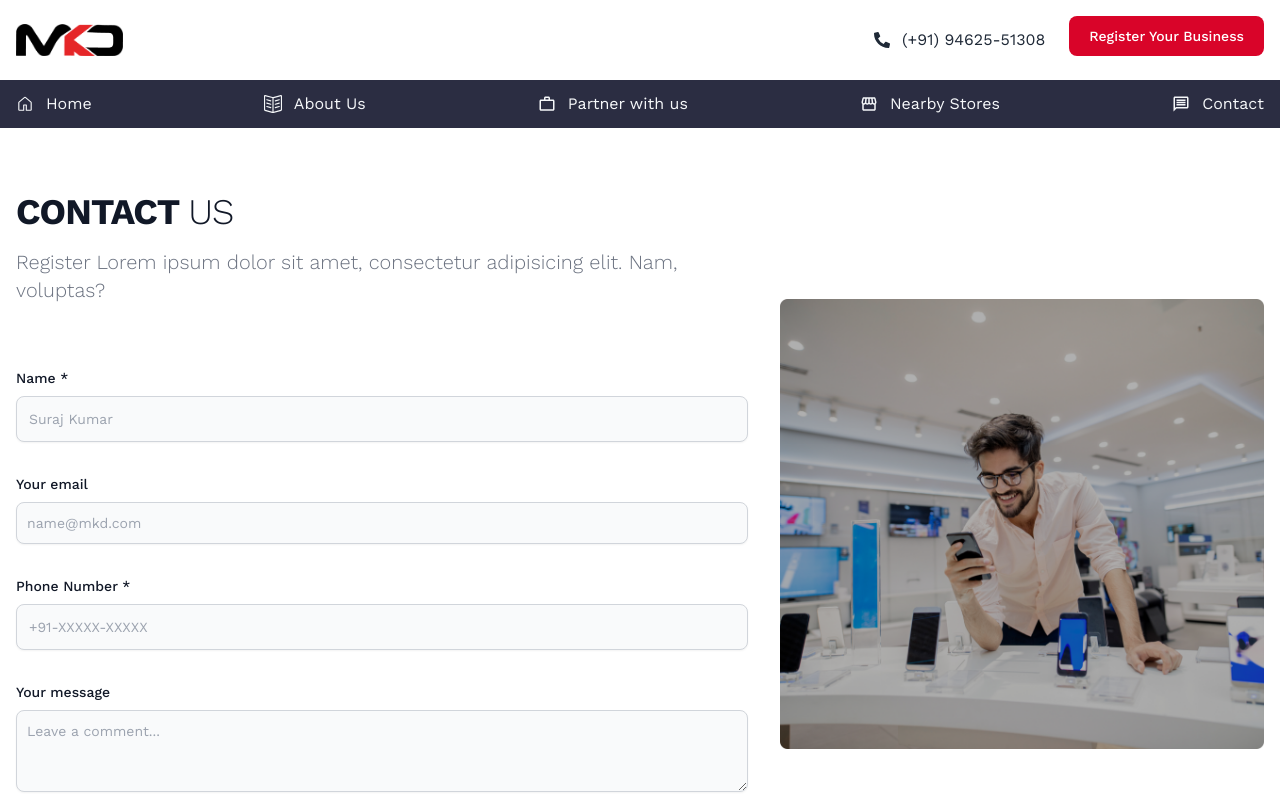
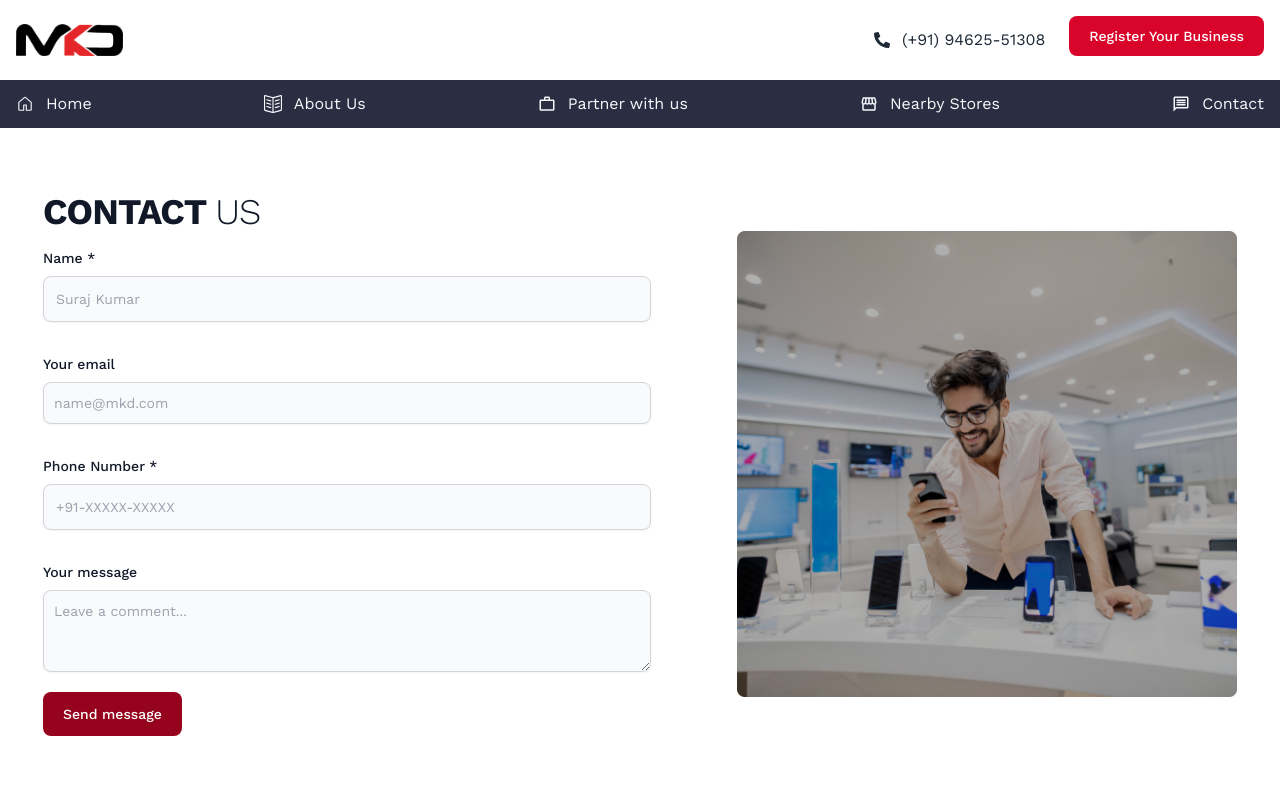
Before and after one commit to sid-talesara/mkd-frontend, a Next.js app: page /contact in a window 1280 px wide. Shown: the top 800 px of the page. Built offline with nearby package versions, Linux system fonts and the light colour scheme.

Commit message:
UI changes

```diff
--- a/app/(website)/about/AboutHero.tsx
+++ b/app/(website)/about/AboutHero.tsx
@@ -10,7 +10,7 @@ const AboutHero = (props: Props) => {
       <div className=" text-mkd-dark flex justify-center">
         <div className="max-w-screen-xl  w-full py-0 md:py-8">
           {/* info */}
-          <div className="flex flex-col lg:flex-row w-full ">
+          <div className="flex  flex-col-reverse lg:flex-row w-full ">
             {/* left */}
             <div className="w-full lg:w-1/2 bg-green-4d00 h-min flex flex-col px-12 py-10 justify-center">
               <h3 className="text-4xl font-light py-8">
--- a/app/(website)/contact/page.tsx
+++ b/app/(website)/contact/page.tsx
@@ -56,14 +56,14 @@ const ContactPage = () => {
   return (
     <div className="flex flex-col-reverse justify-center lg:flex lg:flex-row items-center ">
       {/* left */}
-      <div className="py-8 lg:py-16 px-4 mx-auto max-w-screen-md">
+      <div className="py-8 lg:py-16 px-4 mx-auto max-w-screen-md w-full md:w-1/2">
         <h3 className=" font-light  mb-4 text-4xl tracking-tight  text-gray-900 dark:text-white">
           <span className="font-bold">CONTACT </span>
           US
         </h3>
-        <p className="mb-8 lg:mb-16 font-light  text-gray-500 dark:text-gray-400 sm:text-xl">
+        {/* <p className="mb-8 lg:mb-16 font-light  text-gray-500 dark:text-gray-400 sm:text-xl">
           Register Lorem ipsum dolor sit amet, consectetur adipisicing elit. Nam, voluptas?
-        </p>
+        </p> */}
         <form className="space-y-8">
           {/* name */}
           <div>
```
